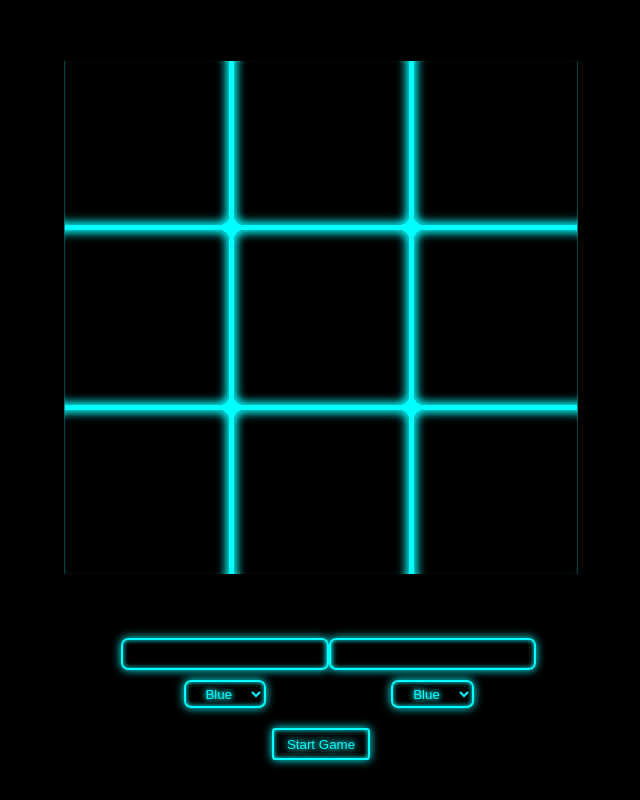
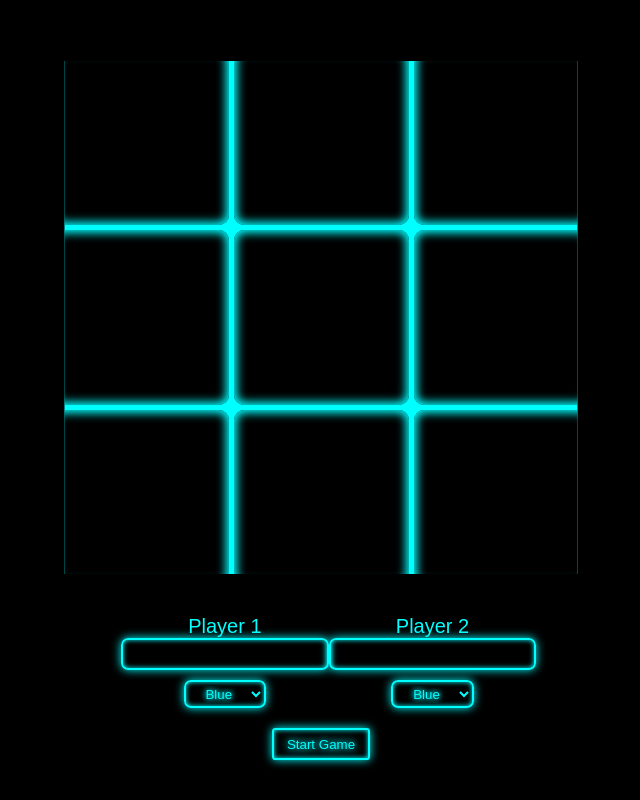
Before and after one commit to carsonbates913/tic_tac_toe, a plain HTML site: page index.html in a window 1280 px wide. Shown: the whole page, without its empty margins (319-959 px from the left). Drawn offline with Linux system fonts and the light colour scheme.

Commit message:
-fix: add color to player 1 & 2 labels

```diff
--- a/index.html
+++ b/index.html
@@ -28,7 +28,7 @@
         </div>
         <div class="player-form">
           <div class="form-div">
-            <label for="player1">Player 1</label>
+            <label for="player1" class="player1">Player 1</label>
             <input type="text" id="player1" name="player1" class="player1" />
             <select class="select-color player1" id="player1-color">
               <option value="0, 255, 255">Blue</option>
@@ -38,7 +38,7 @@
             </select>
           </div>
           <div class="form-div">
-            <label for="player2">Player 2</label>
+            <label for="player2" class="player2">Player 2</label>
             <input type="text" id="player2" name="player2" class="player2" />
             <select class="select-color player2" id="player2-color">
               <option value="0, 255, 255">Blue</option>
--- a/tictactoe.css
+++ b/tictactoe.css
@@ -117,6 +117,14 @@ input[type = "text"],
   background-color: transparent;
 }
 
+label.player1 {
+  color: rgb(var(--player1-color));
+}
+
+label.player2 {
+  color: rgb(var(--player2-color));
+}
+
 select.player1,
 #player1 {
   color: rgb(var(--player1-color));
```
